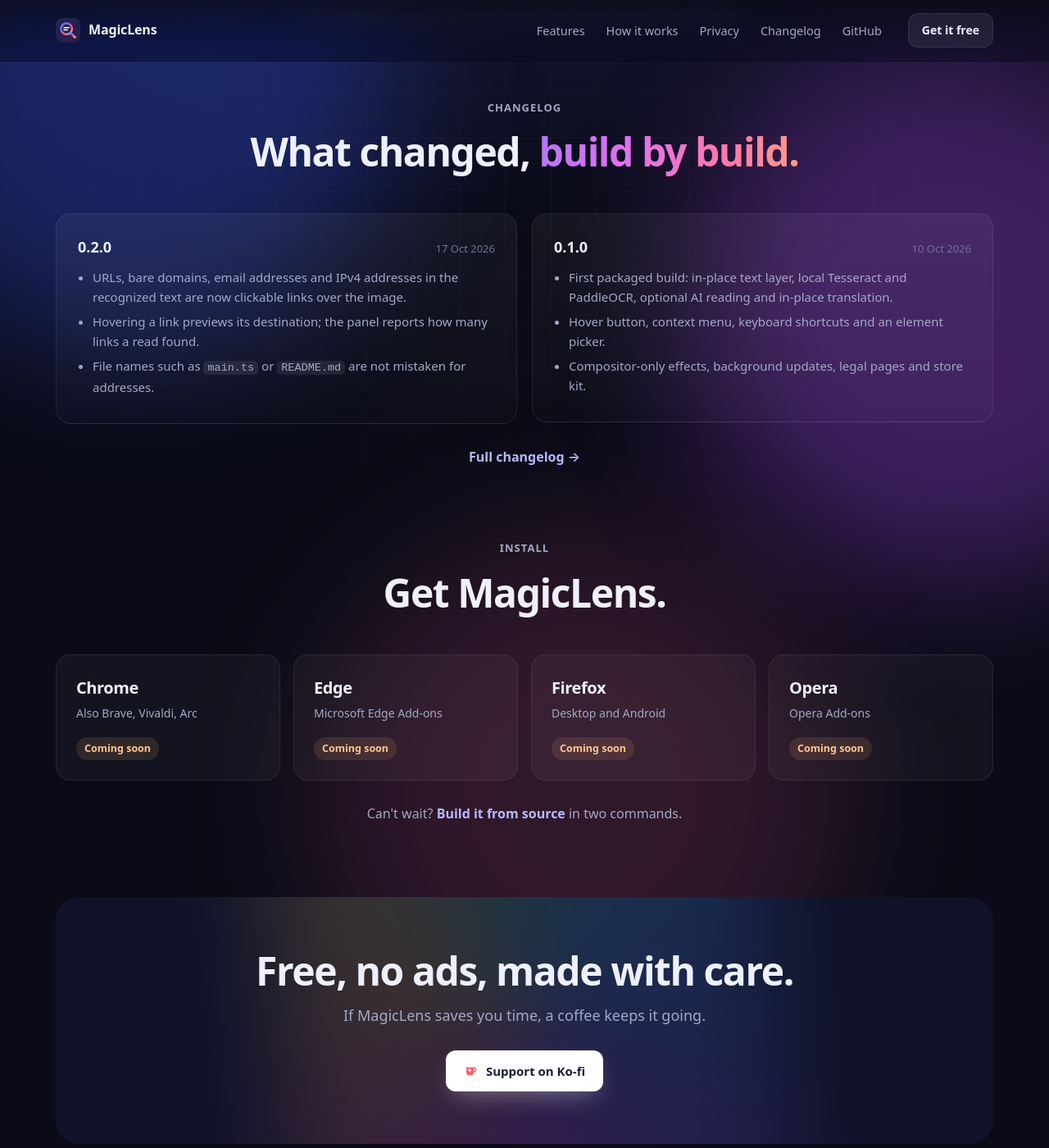
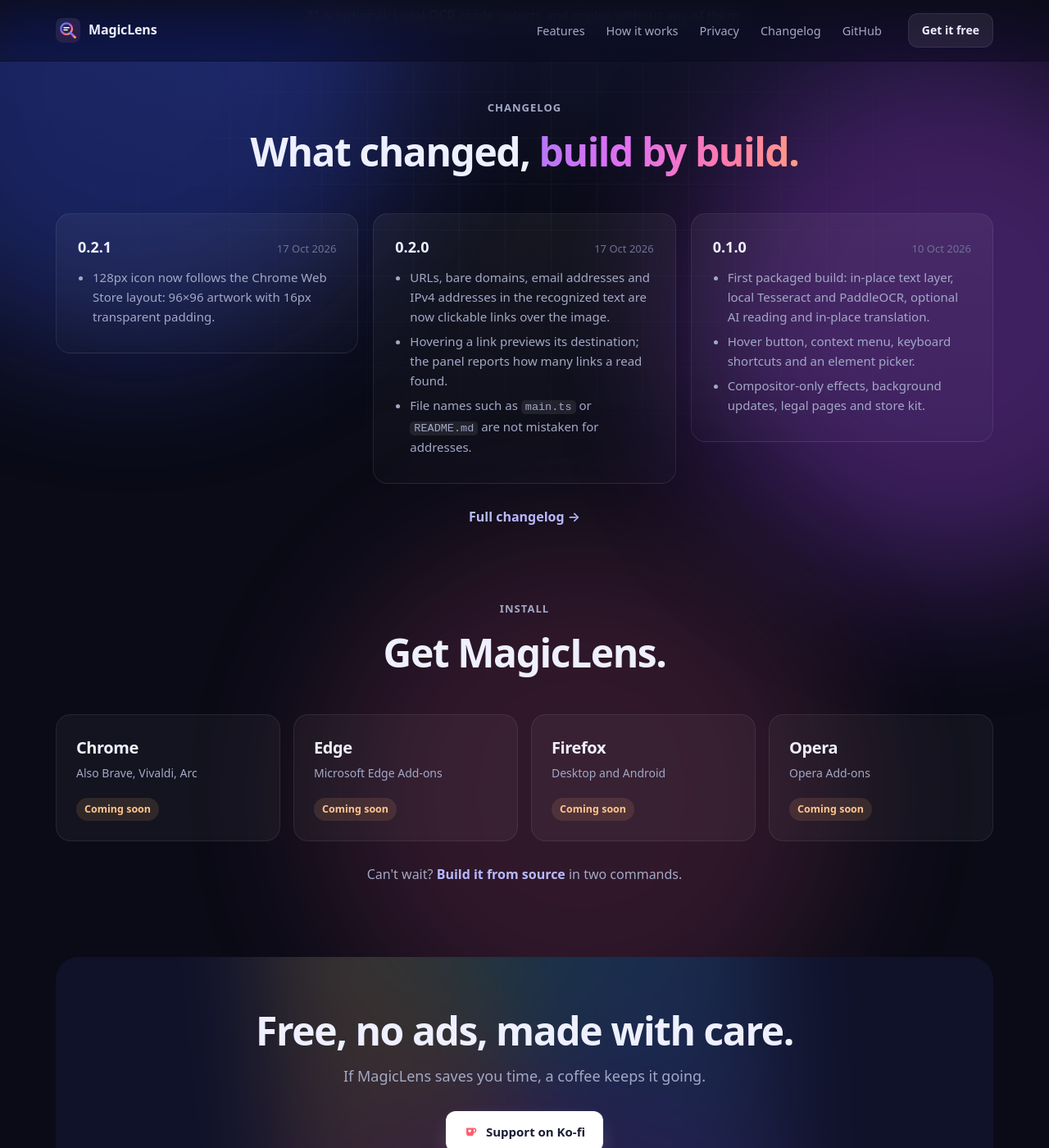
Before and after one commit to AxDSan/magiclens, a Jekyll site: the page index.html, which Jekyll copies as it is, in a window 1280 px wide and 1400 px high, scrolled down 2941 px. Shown: the whole window at 82% size. Built offline with Jekyll 4.4.1, drawn with Linux system fonts in a browser that asks for light colours.

Commit message:
Pad the 128px icon for the Chrome Web Store
The store requires a 128x128 PNG whose artwork is 96x96 with 16px of transparent padding on
each side; the packaged icon filled the whole canvas. Render the same SVG at 96x96 and centre
it on a transparent 128x128 canvas. The other icon sizes are unchanged.

```diff
--- a/index.html
+++ b/index.html
@@ -213,6 +213,12 @@
         <p class="eyebrow center">Changelog</p>
         <h2>What changed, <span class="spectrum-text">build by build.</span></h2>
         <div class="builds">
+          <article class="build" id="v0-2-1">
+            <div class="build-head"><b><a href="#v0-2-1">0.2.1</a></b><span>17 Oct 2026</span></div>
+            <ul>
+              <li>128px icon now follows the Chrome Web Store layout: 96×96 artwork with 16px transparent padding.</li>
+            </ul>
+          </article>
           <article class="build" id="v0-2-0">
             <div class="build-head"><b><a href="#v0-2-0">0.2.0</a></b><span>17 Oct 2026</span></div>
             <ul>
--- a/web/site.css
+++ b/web/site.css
@@ -740,9 +740,6 @@ a.store em { background: rgba(91, 227, 168, 0.14); color: #7ef0bd; }
   .strip div:nth-child(-n + 2) { border-bottom: 1px solid var(--line); }
   .privacy-card { grid-template-columns: 1fr; padding: 36px; }
 }
-@media (max-width: 860px) {
-  .builds { grid-template-columns: 1fr; }
-}
 @media (max-width: 640px) {
   .nav nav { display: none; }
   .nav .btn.small { margin-left: auto; }
@@ -760,7 +757,7 @@ a.store em { background: rgba(91, 227, 168, 0.14); color: #7ef0bd; }
 }
 
 /* ───────────── changelog ───────────── */
-.builds { display: grid; grid-template-columns: repeat(2, 1fr); gap: 18px; align-items: start; }
+.builds { display: grid; grid-template-columns: repeat(auto-fit, minmax(280px, 1fr)); gap: 18px; align-items: start; }
 .build {
   padding: 26px;
   border: 1px solid var(--line);
```
Also changed, not shown: CHANGELOG.md, public/icon/128.png.
